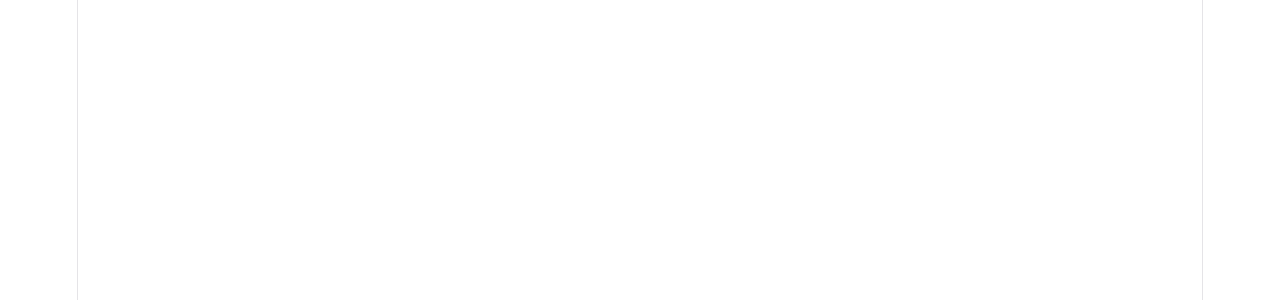
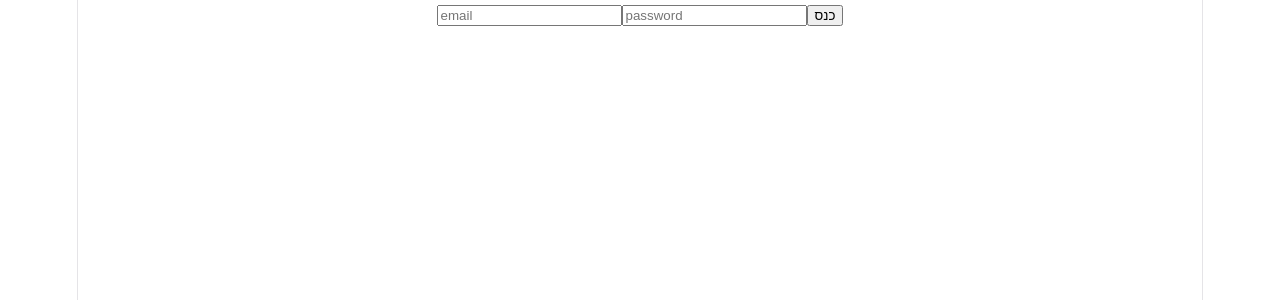
Before and after one commit to netanelbenza-source/test1, a React (Vite) app in the folder frontend/vite-project/: page /login in a window 1280 px wide. Before the commit this address had no page. Shown: the top 300 px of the page. Built offline with nearby package versions, Linux system fonts and the light colour scheme.

Commit message:
I add comenta login

```diff
--- a/frontend/vite-project/package.json
+++ b/frontend/vite-project/package.json
@@ -10,6 +10,7 @@
     "preview": "vite preview"
   },
   "dependencies": {
+    "jwt-decode": "^4.0.0",
     "leaflet": "^1.9.4",
     "react": "^19.2.8",
     "react-dom": "^19.2.8",
--- a/frontend/vite-project/src/App.tsx
+++ b/frontend/vite-project/src/App.tsx
@@ -1,10 +1,11 @@
 import { BrowserRouter, Route, Routes } from 'react-router'
 import './App.css'
 import Layout from './compneta/Layout'
-import Home from './compneta/home'
 import Form from './compneta/Form'
 import Onewarning from './compneta/Onewarning'
 import Search from './compneta/Search'
+import Home from './compneta/Home'
+import Login from './compneta/Login'
 
 
 function App() {
@@ -14,6 +15,7 @@
     <BrowserRouter>
     <Routes>
     <Route path='/form' element={<Form/>}></Route>
+    <Route path='login' element={<Login/>}/>
     <Route path='/search' element={<Search/>}></Route>
     <Route path='/oneWarning' element={<Onewarning/>}></Route>
     <Route path='/' element={<Layout/>}>
--- a/frontend/vite-project/src/compneta/Layout.tsx
+++ b/frontend/vite-project/src/compneta/Layout.tsx
@@ -1,4 +1,4 @@
-import { Outlet } from "react-router"
+import { Link, Outlet } from "react-router"
 
 
 const Layout = () => {
@@ -7,6 +7,7 @@
         <h2>כל העידכונים בזמן אמת</h2>
         <hr />
         <hr />
+        <Link to={'/login'}>להתחברות למערכת</Link>
         <Outlet/>
         <footer>צהל</footer>
     </div>
--- /dev/null
+++ b/frontend/vite-project/src/compneta/Login.tsx
@@ -0,0 +1,43 @@
+import {useState } from 'react'
+import { useNavigate } from 'react-router'
+
+const Login = () => {
+    const [email,setemail] = useState('')
+    const [password,setpassword] = useState('')
+    const [err,seterr] = useState('')
+    const navigate = useNavigate()
+
+    async function login(){
+       try {
+        const response = await fetch('http://localhost:3000/api/auth/login',{
+            method:'POST',
+            headers:{'Content-Type':'application/json'},
+            body:JSON.stringify({email,password})
+        })
+        if(! response.ok){
+            seterr('אחד מנתוני האזנה שגואים')
+            return
+        }
+        const result = await response.json();
+        const token = result.data
+        localStorage.setItem('token',token)
+        navigate('/home')
+
+
+
+
+
+       } catch (error) {
+
+       }
+    }
+  return (
+    <div>
+        <input type="text" placeholder='email' onChange={(e)=> setemail(e.target.value)}/>
+        <input type="text" placeholder='password' onChange={(e)=> setpassword(e.target.value)} />
+        <button onClick={login}>כנס</button>
+    </div>
+  )
+}
+
+export default Login
```
Also changed, not shown: 1 other file (tests, documents, lock files or other folders).
